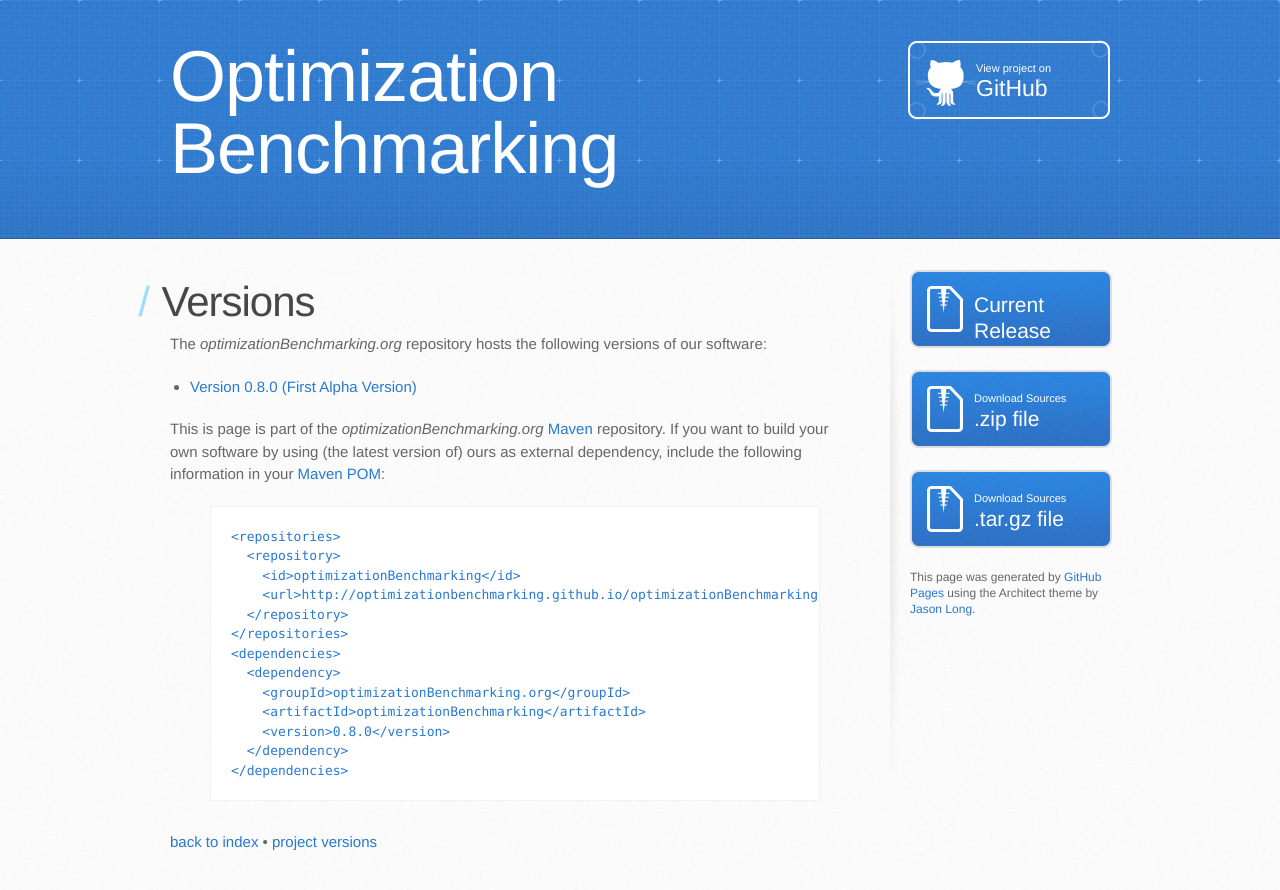
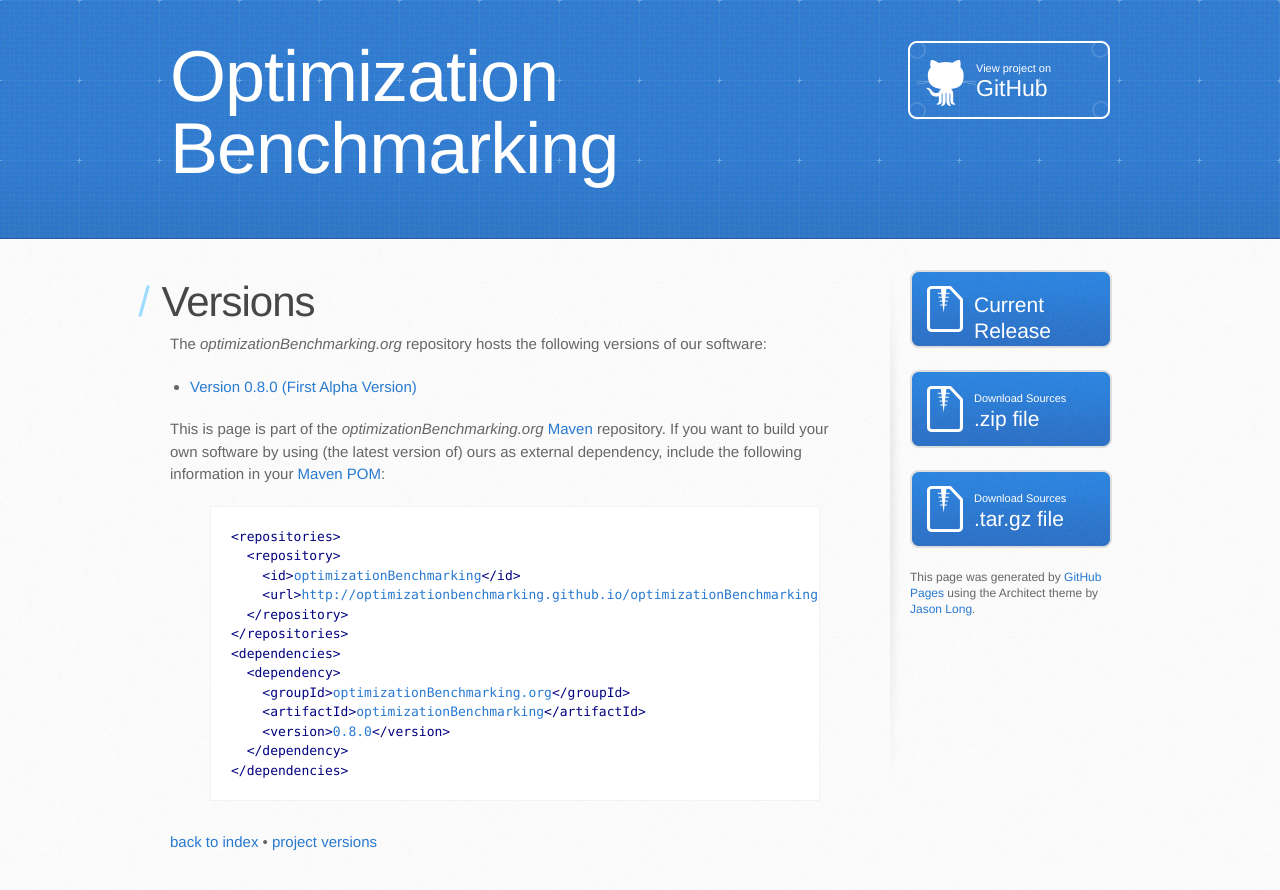
Before and after one commit to optimizationBenchmarking/optimizationBenchmarking, a Jekyll site: the page built from repo/index.md, in a window 1280 px wide. Shown: the top 890 px of the page. Built offline with Jekyll 4.4.1, drawn with Linux system fonts in a browser that asks for light colours; Markdown is read by kramdown in place of the engine named in the settings.

Commit message:
Next Attempt to Fix Highlights

```diff
--- a/_includes/mavenPom.md
+++ b/_includes/mavenPom.md
@@ -1,5 +1,5 @@
 {% if include.projectVersion %}
-{% highlight Maven POM %}
+{% highlight xml %}
 <repositories>
   <repository>
     <id>optimizationBenchmarking</id>
@@ -15,7 +15,7 @@
 </dependencies>
 {% endhighlight %}
 {% else %}
-{% highlight Maven POM %}
+{% highlight xml %}
 <repositories>
   <repository>
     <id>optimizationBenchmarking</id>
```
